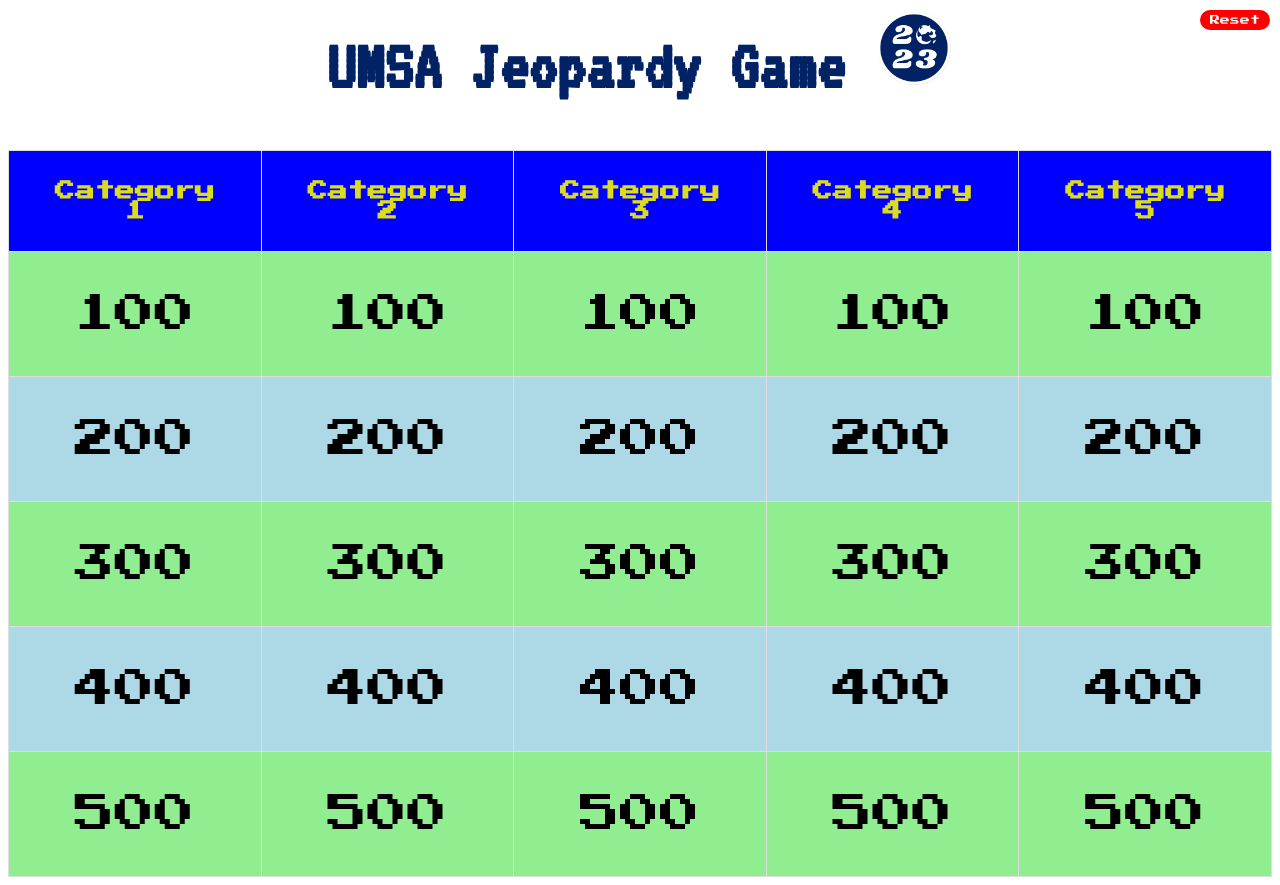
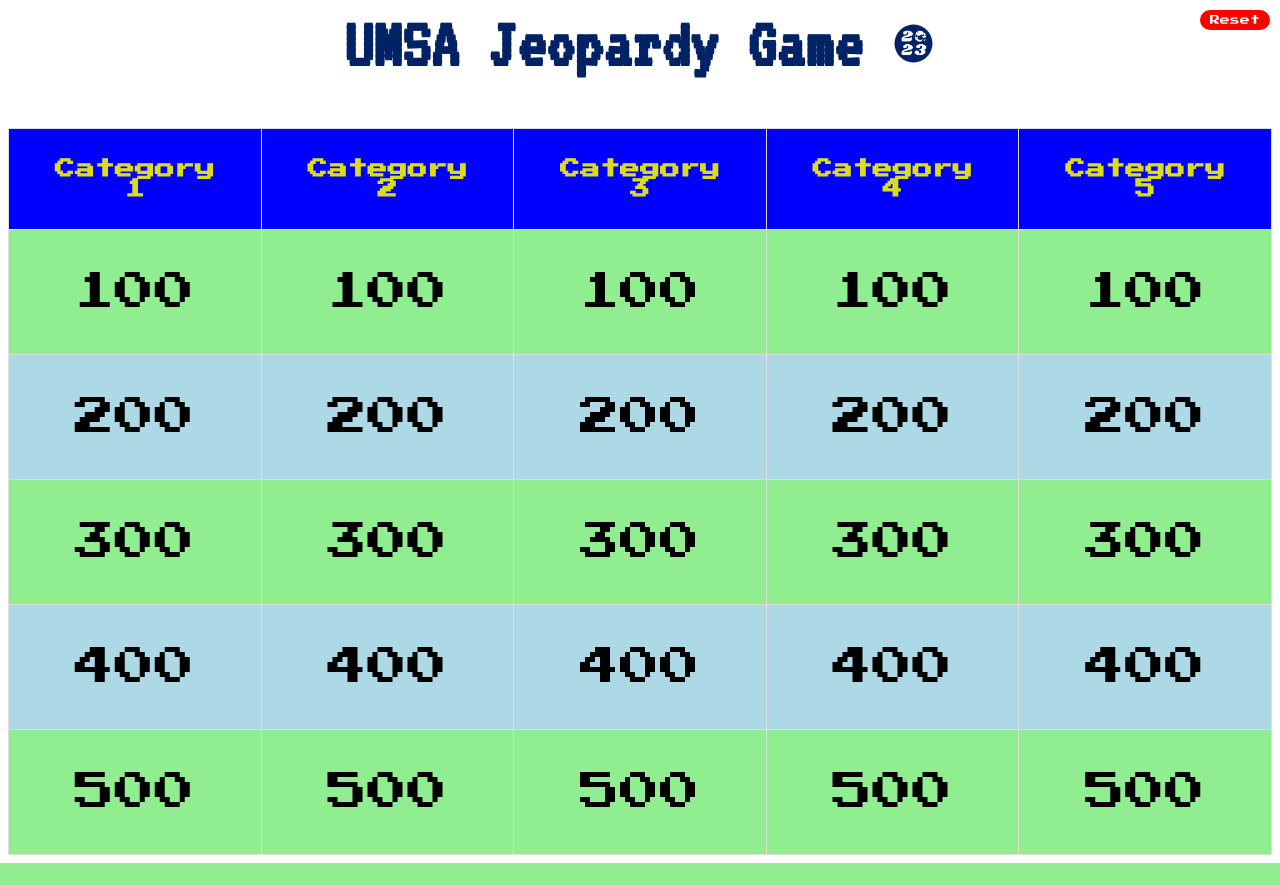
Before and after one commit to garethltm/this-project-is-in-jeopardy-v2, a Flask app: page / in a window 1280 px wide. After the commit the page ends 863 px from the top, so only its background shows below. Run offline with Flask 3, Linux system fonts and the light colour scheme.

```diff
--- a/jeopardy/static/css/styles.css
+++ b/jeopardy/static/css/styles.css
@@ -21,7 +21,7 @@ body {
 
 .logo-img {
     display:inline;
-    height: 80px;
+    height: 45px;
     width: auto;
 }
 h1 {
--- a/jeopardy/templates/layout.html
+++ b/jeopardy/templates/layout.html
@@ -80,10 +80,10 @@ document.addEventListener('DOMContentLoaded', function() {
             // Change the background color of the question element
             if (Math.floor(i / 5) % 2 == 0) {
                 questions[i].style.backgroundColor = 'red';
-                questions[i].style.color = 'white';
+                questions[i].style.color = 'red';
             } else {
                 questions[i].style.backgroundColor = 'white';
-                questions[i].style.color = 'black';
+                questions[i].style.color = 'white';
             }
             // Disable clicking on the question element
             questions[i].style.pointerEvents = 'none';
--- a/wsgi.py
+++ b/wsgi.py
@@ -4,4 +4,4 @@ from jeopardy import create_app
 app = create_app()
 
 if __name__ == "__main__":
-    app.run(host='localhost', port=5000, threaded=False,debug=True)
+    app.run(host='localhost', port=5000, threaded=False, debug=True)
```
